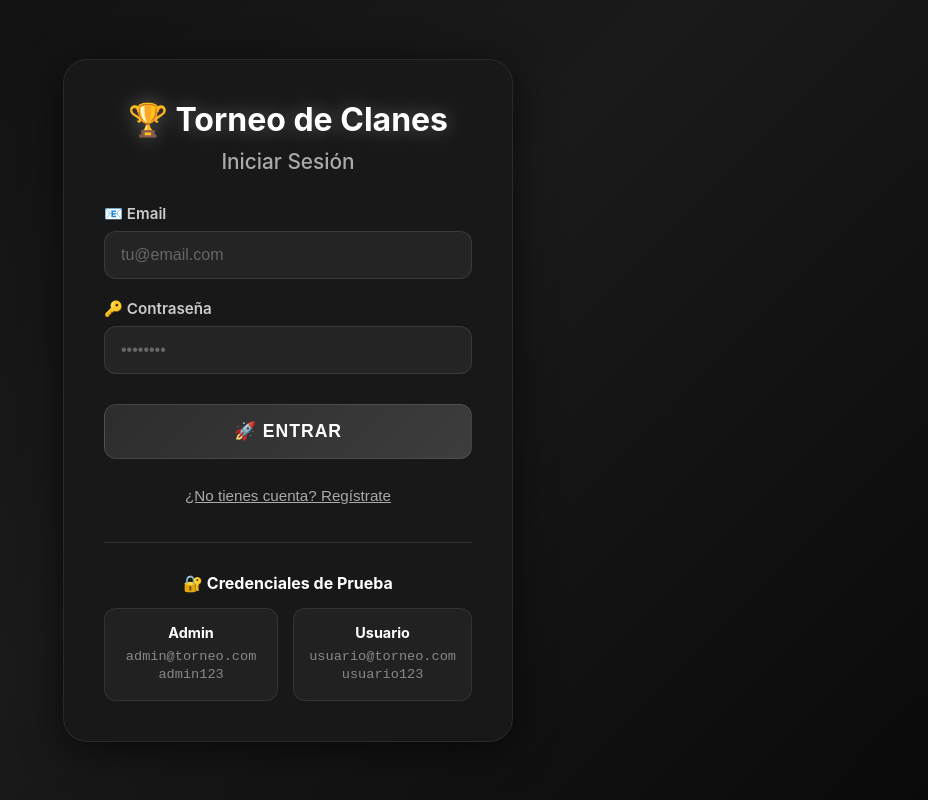
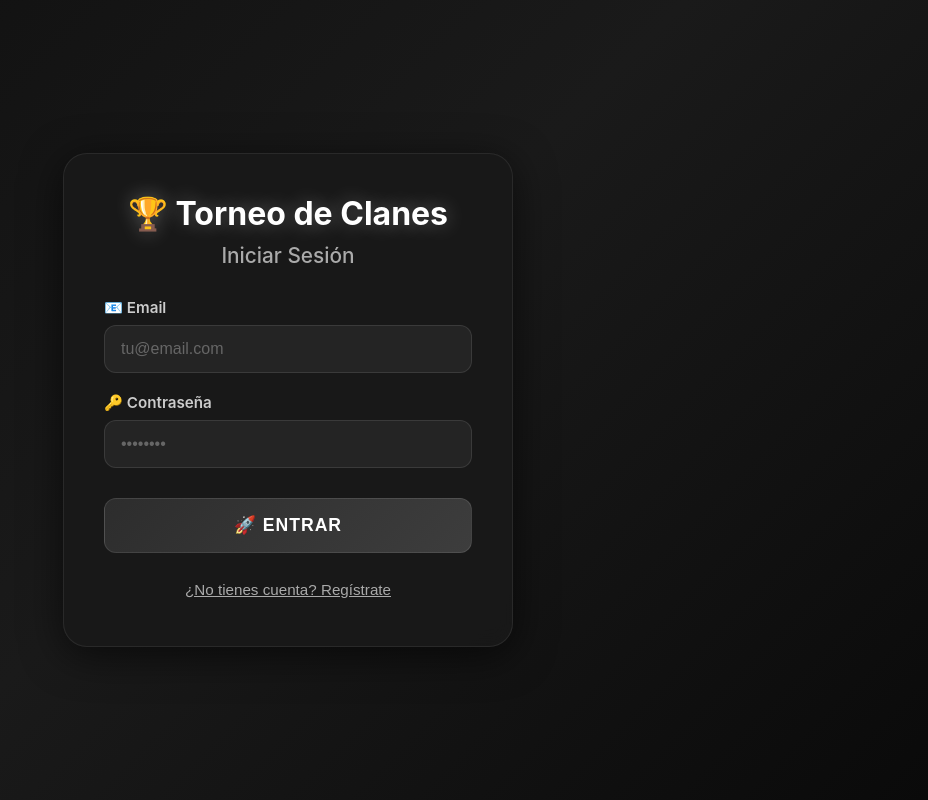
Before and after one commit to FabricioReyna/TABLADEPOSICIONES, a React (Create React App) app in the folder client/: page / in a window 1280 px wide. Both pictures are taken after a click on the button "🔑 Iniciar Sesión". Shown: the whole page, without its empty margins (352-1280 px from the left). Built offline with nearby package versions, Linux system fonts and the light colour scheme; no server answers; the HTML template or start-up script is replaced by a standard one.

Commit message:
Remove demo credentials from login screen

```diff
--- a/client/src/components/Login.js
+++ b/client/src/components/Login.js
@@ -135,22 +135,6 @@ function Login({ onLoginSuccess }) {
               : '¿No tienes cuenta? Regístrate'}
           </button>
         </div>
-
-        <div className="credenciales-demo">
-          <h3>🔐 Credenciales de Prueba</h3>
-          <div className="demo-cards">
-            <div className="demo-card">
-              <strong>Admin</strong>
-              <p>admin@torneo.com</p>
-              <p>admin123</p>
-            </div>
-            <div className="demo-card">
-              <strong>Usuario</strong>
-              <p>usuario@torneo.com</p>
-              <p>usuario123</p>
-            </div>
-          </div>
-        </div>
       </div>
     </div>
   );
```
